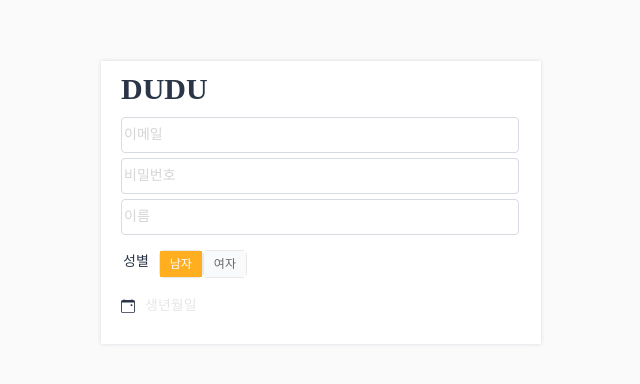
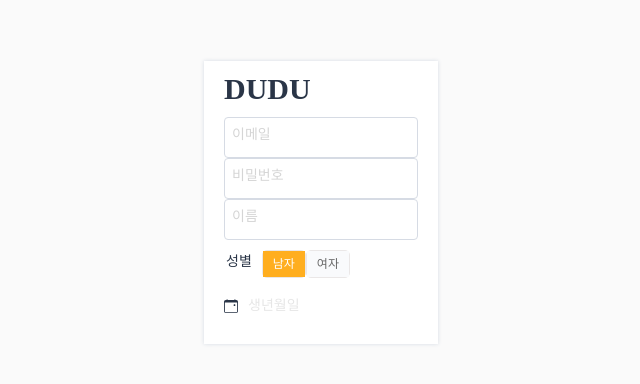
Before and after one commit to wldus904/DUDU, a Next.js app: page /home/Join in a window 1280 px wide. Shown: the part 198-582 px from the top of the page, without its empty margins (319-959 px from the left). Built offline with nearby package versions, Linux system fonts and the light colour scheme.

Commit message:
feat: text box component validation 기능 추가

```diff
--- a/src/components/input/TextBox.tsx
+++ b/src/components/input/TextBox.tsx
@@ -1,13 +1,31 @@
 import styled from "styled-components";
 import { theme } from "@/styles/theme";
+import { useState } from "react";
+
+const TextBoxWrapper = styled.div`
+    display: flex;
+    align-items: center;
+    border-radius: 4px;
+    border: 1px solid #d6dbe4;
+    padding: 0 5px;
+    transition: all ease 0.2s;
+
+    &:focus-within {
+        border: 1px solid ${theme.colors.warning};
+        box-shadow: 0 0 2px ${theme.colors.warning};
+    }
+
+    &.invalid {
+        border: 1px solid ${theme.colors.error};
+        box-shadow: 0 0 2px ${theme.colors.error};
+    }
+`;
 
 const BasicTextBox = styled.input`
     height: 32px;
     width: ${(props) => props.width ?? "100%"};
     font-size: 14px;
-    border-radius: 4px;
-    border: 1px solid #d6dbe4;
-    transition: all ease 0.1s;
+    border: none;
 
     &::placeholder {
         color: #d5d5d5;
@@ -15,16 +33,34 @@
 
     &:focus {
         outline: none;
-        border: 1px solid ${theme.colors.warning};
-        box-shadow: 0 0 2px ${theme.colors.warning};
     }
 `;
 
-const TextBox = ({ children, placeholder, type, ...rest }) => {
+const TextBox = ({ children, placeholder, rules, ...rest }) => {
+    const [isValid, setIsValid] = useState(true);
+
+    const checkValid = (value) => {
+        let res = true;
+
+        rules.forEach((validator) => {
+            if (!validator(value)) res = false;
+        });
+
+        setIsValid(res);
+        rest.setValid(isValid);
+    };
+
     return (
-        <BasicTextBox placeholder={placeholder} {...rest} type={type ?? "text"}>
-            {children}
-        </BasicTextBox>
+        <TextBoxWrapper className={isValid ? "" : "invalid"}>
+            <BasicTextBox
+                onBlur={(e) => checkValid(e.target.value)}
+                placeholder={placeholder}
+                {...rest}
+                type="text"
+            >
+                {children}
+            </BasicTextBox>
+        </TextBoxWrapper>
     );
 };
 
```
